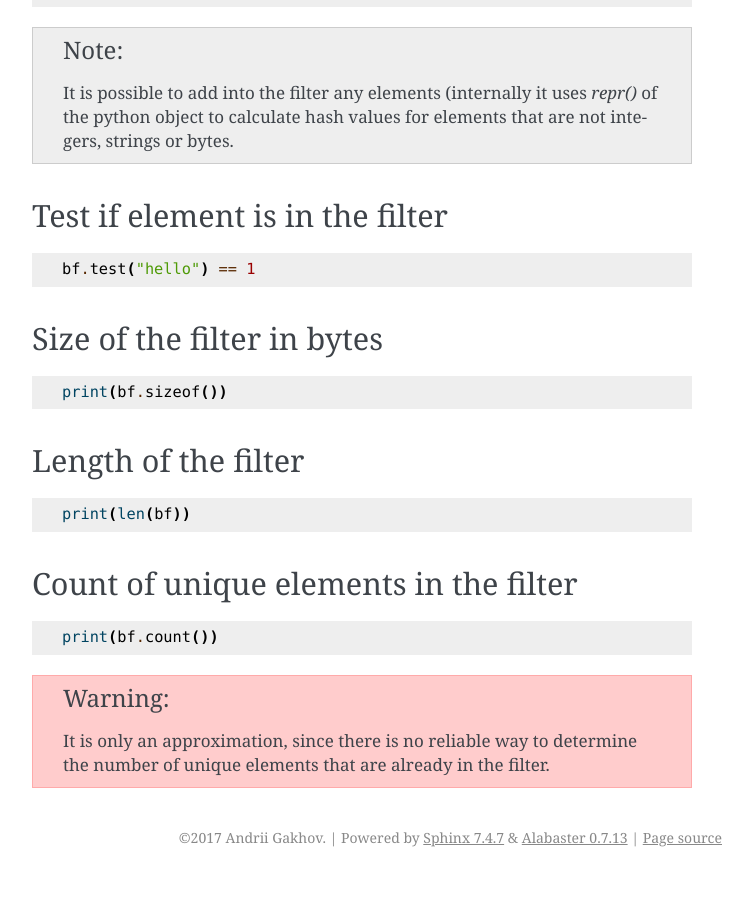
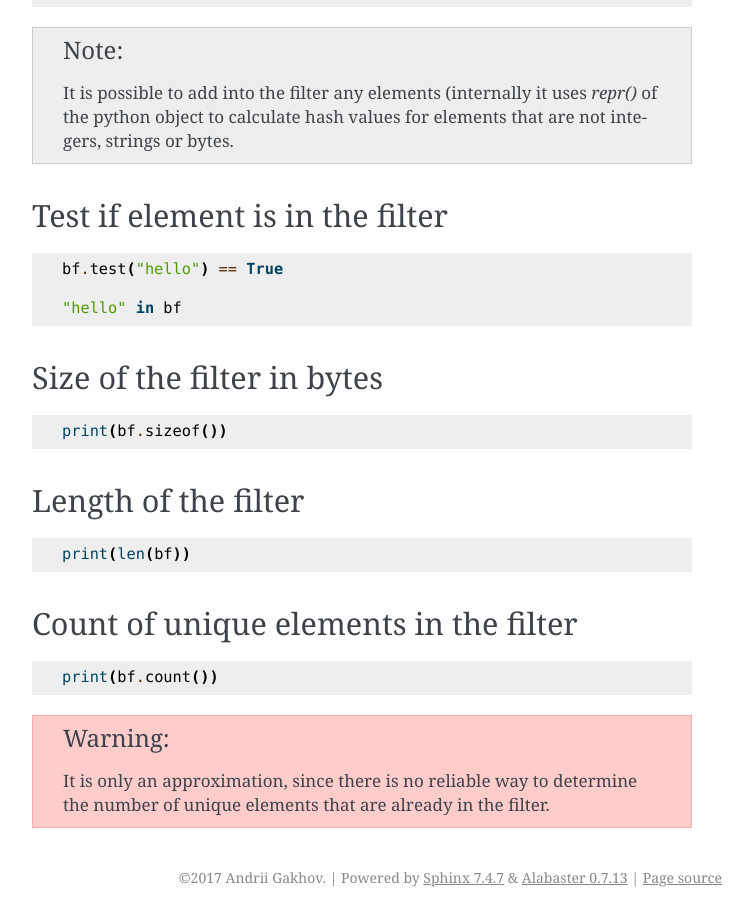
Before and after one commit to gakhov/pdsa, a Sphinx documentation site: the page built from docs/membership/bloom_filter.rst, in a window 1280 px wide and 900 px high, scrolled down 1084 px. Shown: the whole window, without its empty margins (388-1141 px from the left). Built offline with Sphinx 7.4.7, drawn with Linux system fonts in a browser that asks for light colours; before the commit the page ends 1961 px from its top, so only the background shows below that.

Commit message:
Update documentation for test function in filters

```diff
--- a/docs/membership/bloom_filter.rst
+++ b/docs/membership/bloom_filter.rst
@@ -75,7 +75,9 @@ Test if element is in the filter
 
 .. code:: python
 
-    bf.test("hello") == 1
+    bf.test("hello") == True
+
+    "hello" in bf
 
 
 Size of the filter in bytes
--- a/docs/membership/counting_bloom_filter.rst
+++ b/docs/membership/counting_bloom_filter.rst
@@ -78,7 +78,9 @@ Test if element is in the filter
 
 .. code:: python
 
-    bf.test("hello") == 1
+    bf.test("hello") == True
+
+    "hello" in bf
 
 
 Delete element from the filter
```
